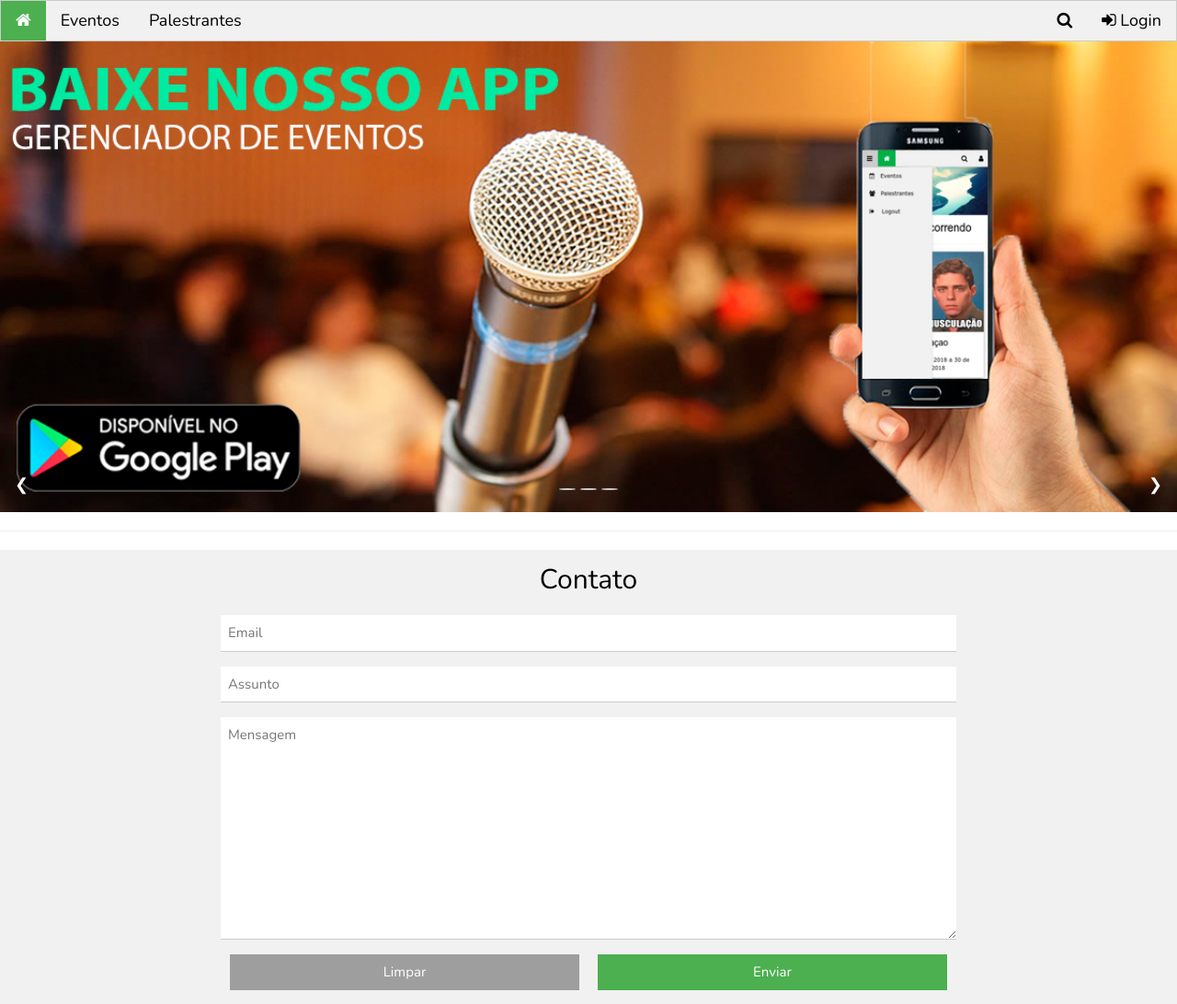
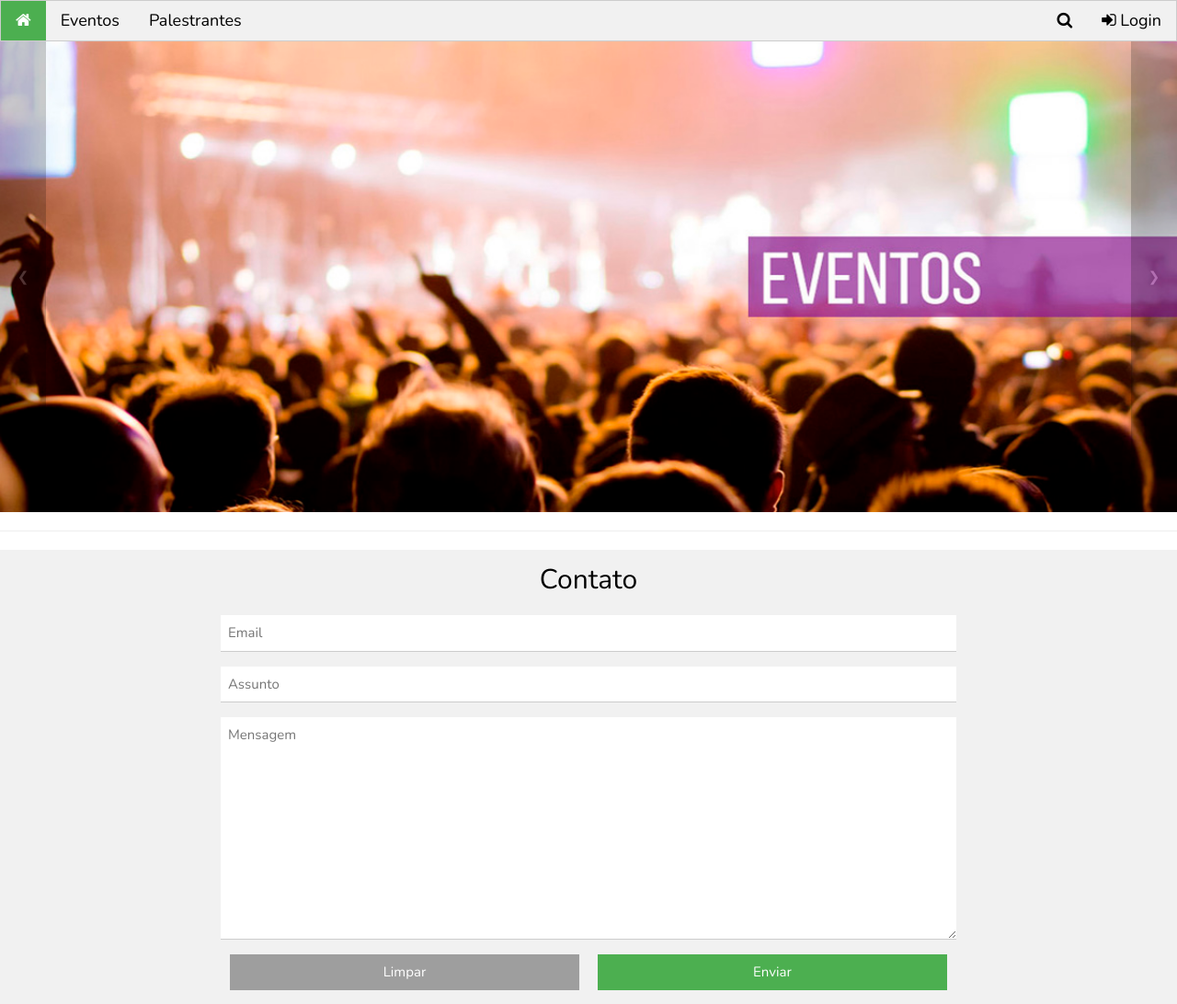
Before and after one commit to vieirateam/Event, a Django app: template events/templates/index.html in a window 1280 px wide. Shown: the top 1092 px of the page at 92% size. Run offline with Django 3.2, Linux system fonts and the light colour scheme; the template is opened without the code that fills it, so the values that code supplies are empty.

Commit message:
slide show

```diff
--- a/events/static/css/main.css
+++ b/events/static/css/main.css
@@ -2,8 +2,16 @@ body *, p, input, a {
     font-family: 'Nunito', sans-serif;
 }
 
-.mySlides {
+.show-slides {
     display:none
+}
+
+.show-slides-buttons {
+    width: 50px;
+    height: 600px;
+    max-width: 100%;
+    max-height: 100%;
+    opacity: 0.2;
 }
 
 .w3-left, .w3-right, .w3-badge, .preview-image, .vt-pointer {
--- a/events/templates/index.html
+++ b/events/templates/index.html
@@ -3,20 +3,14 @@
 
 {% block content %}
 
-    <!-- Slideshow div -->
+    <!-- show-slides div -->
 
     <div class="w3-content w3-display-container max-full-width">
-        <img class="mySlides w3-animate-opacity full-width" src="{% static 'images/img_la.jpg' %}">
-        <img class="mySlides w3-animate-opacity full-width" src="{% static 'images/img_chicago.jpg' %}">
-        <img class="mySlides w3-animate-opacity full-width" src="{% static 'images/img_ny.jpg' %}">
-
-        <div class="w3-center w3-container w3-section w3-large w3-text-white w3-display-bottommiddle full-width w3-hide-small">
-            <div class="w3-left w3-hover-text-khaki" onclick="plusDivs(-1)">&#10094;</div>
-            <div class="w3-right w3-hover-text-khaki" onclick="plusDivs(1)">&#10095;</div>
-            <span class="w3-badge demo w3-border w3-transparent w3-hover-white" onclick="currentDiv(1)"></span>
-            <span class="w3-badge demo w3-border w3-transparent w3-hover-white" onclick="currentDiv(2)"></span>
-            <span class="w3-badge demo w3-border w3-transparent w3-hover-white" onclick="currentDiv(3)"></span>
-        </div>
+        <img class="show-slides w3-animate-opacity full-width" src="{% static 'images/img_la.jpg' %}">
+        <img class="show-slides w3-animate-opacity full-width" src="{% static 'images/img_chicago.jpg' %}">
+        <img class="show-slides w3-animate-opacity full-width" src="{% static 'images/img_ny.jpg' %}">
+        <button class="w3-button w3-black w3-display-left show-slides-buttons" onclick="plusDivs(-1)">&#10094;</button>
+        <button class="w3-button w3-black w3-display-right show-slides-buttons" onclick="plusDivs(+1)">&#10095;</button>
     </div>
 
     {% if nowEvents %}
```
Also changed, not shown: events/static/js/index.js (+10 -49 lines).
